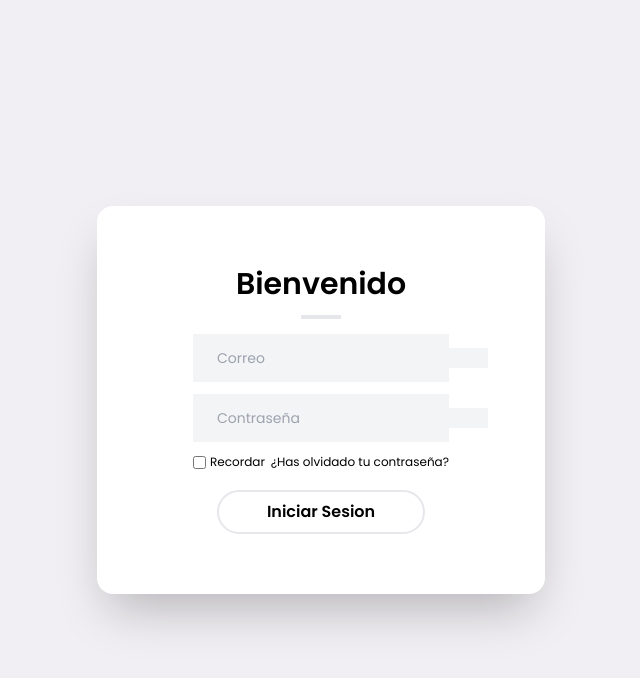
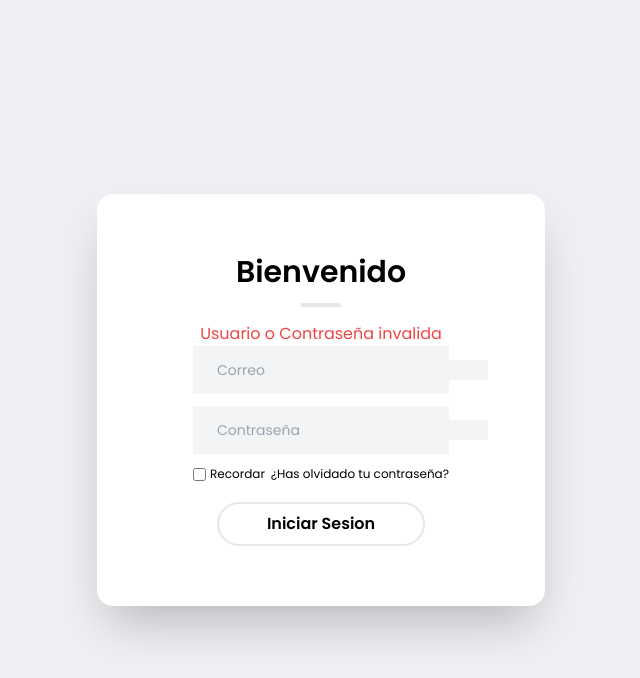
Before and after one commit to Tenkini/MiningDB-Frontend, a Next.js app: page / in a window 1280 px wide. Both pictures are taken after a click on the button "Iniciar Sesion". Shown: the top 678 px of the page, without its empty margins (319-959 px from the left). Built offline with nearby package versions, Linux system fonts and the light colour scheme; no server answers.

Commit message:
implementacion login api lista

```diff
--- a/pages/components/login.js
+++ b/pages/components/login.js
@@ -11,9 +11,11 @@ import { FaFacebookF,FaGoogle,FaEnvelope,FaRegEnvelope} from 'react-icons/fa';
 import {MdLockOutline} from 'react-icons/md';
 
 
-const Login = () => {
+const Login = (props) => {
     const [email, setEmail] = useState('');
     const [password, setPassword] = useState('');
+
+    const [message,setMessage] = useState(false);
 
     const handle = async () => {
         try {
@@ -36,12 +38,13 @@ const Login = () => {
         // Guarda el token en el almacenamiento local
         localStorage.setItem('token', token);
         localStorage.setItem('userType', userType);
+        props.login()
 
-
-
+        console.log(response.data);
         } catch (error) {
         // Maneja los errores, por ejemplo, muestra un mensaje de error al usuario.
             console.log("Usuario invalido")
+            setMessage(true)
         }
     };
 
@@ -60,6 +63,11 @@ const Login = () => {
                 <div className="py-10">
                   <h2 className="text-3xl font-bold text-blue mb-2">Bienvenido</h2>
                   <div className="border-2 w-10 border-blue inline-block mb-2"></div>
+
+                  {message && <p className="text-red-500">Usuario o Contraseña invalida</p>}
+
+
+
                   <div className="flex flex-col items-center">
                     <div className="bg-gray-100 w-full sm:w-64 p-2 flex items-center mb-3">
                       <FaRegEnvelope className="text-gray-400 m-2"/>
--- a/pages/index.js
+++ b/pages/index.js
@@ -6,6 +6,7 @@ import Script from 'next/script';
 import { useTheme } from "next-themes";
 import { useState, useEffect } from "react";
 const MiPagina = () => {
+
   const data = [
     {
       rajo: "rajo 1",
@@ -125,14 +126,20 @@ const MiPagina = () => {
     }
   ];
   const [mounted, setMounted] = useState(false)
+  const [loged,setLoged] = useState(false)
+  const login = ()=> setLoged(true)
   useEffect(()=> setMounted(true), [])
   if(!mounted) return null
   return (
 
+
     <div className='w-screen h-screen bg-BgLight dark:bg-BgDark'>
-      <Login/>
+
+      { loged === false ? <Login login={login}/> :  <div><TopNavbar/><TablaDesplegable data={data}/></div>    }
+
 
     </div>
+
   );
 };
 
```
